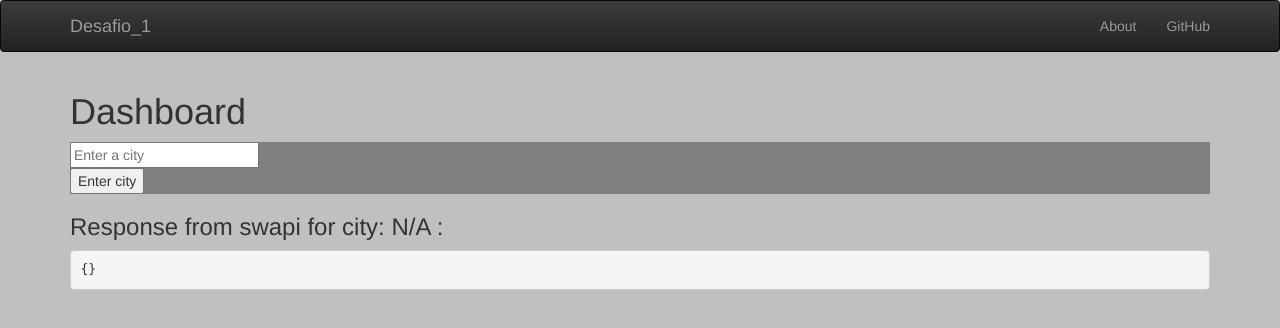
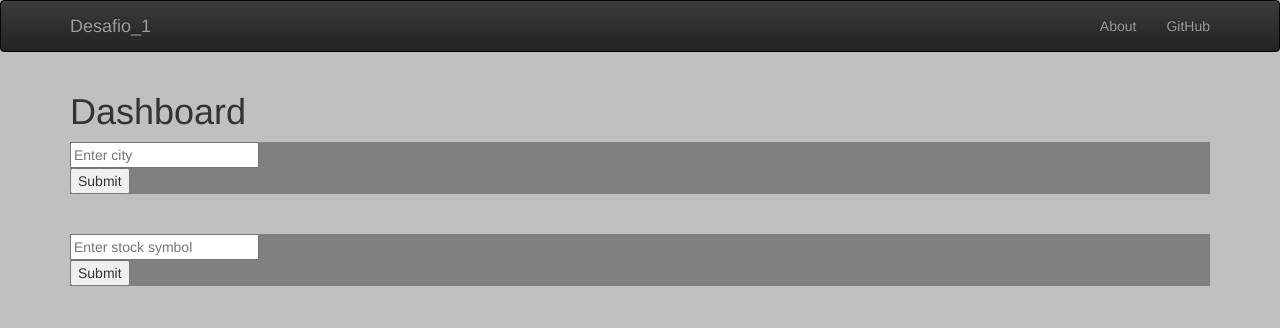
Before and after one commit to nickbouldien/dashboard_desafio, a React app: page /dashboard in a window 1280 px wide. Shown: the top 328 px of the page. Built offline with nearby package versions, Linux system fonts and the light colour scheme; the HTML template or start-up script is replaced by a standard one.

Commit message:
work on stock data reducer, action, etc

```diff
--- a/src/actions/actionCreators.js
+++ b/src/actions/actionCreators.js
@@ -40,11 +40,22 @@ export function applicationError(error) {
   }
 }
 
+/*
+      SEARCH actions
+*/
 export function setSearchTerm(searchTerm) {
   // console.log('setSearchTerm: ', searchTerm);
   return { type: SET_SEARCH_TERM, payload: searchTerm };
 }
 
+export function getSearchTerm(searchTerm, searchType) {
+  // console.log('getWeather called: ', WEATHER_URL);
+  return (dispatch) => {
+    dispatch(setSearchTerm(searchTerm, searchType));
+
+
+  }
+}
 
 /*
       WEATHER actions
@@ -94,8 +105,8 @@ export function getStock(stockSymbol = 'AMZN') {
       console.log('stock response is: ', res.data);
 
       // const response = res && res.data && res.data.data && res.data.data[0];
-      if (response) {
-        dispatch(fetchStock(response));
+      if (res) {
+        dispatch(fetchStock(res));
       }
     })
     .catch((error) => {
--- a/src/components/InputForm.js
+++ b/src/components/InputForm.js
@@ -15,11 +15,10 @@ const InputForm = (props) => {
         type={props.inputType}
         onChange={props.handleSearchTermChange}
         value={props.searchTerm}
-        // placeholder={props.placeholder}
-        placeholder='Enter a city'
+        placeholder={props.placeholder}
       />
       <br />
-      <button onClick={props.submitFn}>Enter city</button>
+      <button onClick={props.submitFn}>Submit</button>
 
     </div>
   )
@@ -29,7 +28,8 @@ InputForm.propTypes = {
   inputType: PropTypes.string,
   searchTerm: PropTypes.string,
   handleSearchTermChange: PropTypes.func.isRequired,
-  submitFn: PropTypes.func.isRequired
+  submitFn: PropTypes.func.isRequired,
+  placeholder: PropTypes.string.isRequired
   // error: PropTypes.oneOfType([
   //   PropTypes.string,
   //   PropTypes.object
@@ -38,7 +38,7 @@ InputForm.propTypes = {
 
 const mapStateToProps = (state, ownProps) => ({
   searchTerm: state.inputReducer.searchTerm,
-  submitFn: ownProps.submitFn
+  submitFn: ownProps.submitFn // necessary??
 });
 
 const mapDispatchToProps = (dispatch) => ({
--- a/src/components/WeatherCard.js
+++ b/src/components/WeatherCard.js
@@ -2,7 +2,7 @@ import React from 'react';
 import PropTypes from 'prop-types';
 
 const WeatherCard = (props) => (
-  <div style={{ backgroundColor: "salmon" }}>
+  <div style={{ backgroundColor: props.color }}>
     <h3>Weather for: {props.city}</h3>
     <ul>
       {/* need to check for units so can display the units correctly after the values */}
@@ -19,6 +19,7 @@ const WeatherCard = (props) => (
 WeatherCard.propTypes = {
   weather: PropTypes.object.isRequired,
   city: PropTypes.string.isRequired,
+  color: PropTypes.string.isRequired
 };
 
 export default WeatherCard;
--- a/src/reducers/root_index.js
+++ b/src/reducers/root_index.js
@@ -5,10 +5,12 @@ import { combineReducers } from 'redux';
 // import * as reducers from './reducers'
 import weatherReducer from './weatherReducer';
 import inputReducer from './inputReducer';
+import stockReducer from './stockReducer';
 
 const rootReducer = combineReducers({
   weatherReducer,
-  inputReducer
+  inputReducer,
+  stockReducer
   // auth: authReducer,
   // searchTerm,
   // locations
--- /dev/null
+++ b/src/reducers/stockReducer.js
@@ -0,0 +1,14 @@
+import { FETCH_STOCK, APP_ERROR } from '../actions/actionTypes';
+
+const stockReducer = (state = {error: '', stock: {}}, action) => {
+  switch(action.type) {
+    case FETCH_STOCK:
+      return { ...state, error: '', stock: action.payload }
+    case APP_ERROR:
+      return { ...state, error: action.payload }
+    default:
+      return state;
+  }
+}
+
+export default stockReducer;
--- a/src/routes/Dashboard.js
+++ b/src/routes/Dashboard.js
@@ -4,24 +4,26 @@ import axios from 'axios';
 import { connect } from 'react-redux';
 import { Image } from 'react-bootstrap';
 import PropTypes from 'prop-types';
-import { getWeather } from '../actions/actionCreators';
+import { getWeather, getStock } from '../actions/actionCreators';
 import Spinner1 from '../components/Spinner1';
 import WeatherCard from '../components/WeatherCard';
 import InputForm from '../components/InputForm';
 
 class Dashboard extends Component {
-  constructor() {
-    super()
+  constructor(props) {
+    super(props)
     this.state = {
       wookieFormat: false,
       weather: null,
       data: null
     }
     this.fetchWeatherData = this.fetchWeatherData.bind(this);
+    this.fetchStockData = this.fetchStockData.bind(this);
+
   }
 
   // componentDidMount() {
-  //   this.fetchWeatherData(false);
+  //   this.fetchStockData();
   // }
 
   // componentDidUpdate(prevProps, prevState) {
@@ -31,11 +33,17 @@ class Dashboard extends Component {
   // }
 
   fetchWeatherData(changeCity) {
-
     // let query = `memphis`;
     const query = this.props.searchTerm;
     // console.log('the props are: ', this.props, 'searchTerm: ', query);
     this.props.getWeatherForCity(query);
+  }
+
+  fetchStockData() {
+    // let stockQuery = `GOOG`;
+    const stock = this.props.searchTerm;
+    // console.log('the props are: ', this.props, 'searchTerm: ', query);
+    this.props.getStockInfo(stock);
   }
 
 
@@ -54,18 +62,24 @@ class Dashboard extends Component {
           </pre>)
         }
 
-        <InputForm submitFn={this.fetchWeatherData} type={"text"} />
+        <InputForm submitFn={this.fetchWeatherData} type={"text"} placeholder={"Enter city"} />
+        <br />
+        <br />
+        <InputForm submitFn={this.fetchStockData} type={"text"} placeholder={"Enter stock symbol"} />
 
         {/* <button onClick={this.refresh}>Call Swapi again</button> */}
 
-        { weather && city && <WeatherCard weather={weather} city={city} /> }
+        { weather && city && <WeatherCard weather={weather} city={city} color={'gray'} /> }
+
+        {/* { weather && city && <WeatherCard weather={weather} city={city} color={'lightblue'} /> } */}
+
 
         {/* eslint-disable react/jsx-indent */}
-      {(
+      {/* {(
         <div>
-          {/* <Image src={`/images/${character}.png`} responsive thumbnail alt={`Image for ${character}`} /> */}
+          <Image src={`/images/${character}.png`} responsive thumbnail alt={`Image for ${character}`} />
 
-          <h3>Response from swapi for city: {city || 'N/A'} :</h3>
+          <h3>Weather for city: {city || 'N/A'} :</h3>
           <pre>
             <code>
               {JSON.stringify(weather, null, 4)}
@@ -74,7 +88,7 @@ class Dashboard extends Component {
 
         </div>
       ) || <Spinner1 />
-      }
+      } */}
 
       </div>
     )
@@ -90,6 +104,7 @@ Dashboard.propTypes = {
   city: PropTypes.string,
   searchTerm: PropTypes.string,
   getWeatherForCity: PropTypes.func.isRequired,
+  getStockInfo: PropTypes.func.isRequired,
   error: PropTypes.oneOfType([
     PropTypes.string,
     PropTypes.object
@@ -99,6 +114,7 @@ Dashboard.propTypes = {
 const mapStateToProps = (state, ownProps) => ({
   weather: state.weatherReducer.weather,
   city: state.weatherReducer.weather.city_name,
+  stockData: state.stockReducer,
   error: state.weatherReducer.error,
   searchTerm: state.inputReducer.searchTerm
 });
@@ -110,6 +126,9 @@ const mapStateToProps = (state, ownProps) => ({
 const mapDispatchToProps = (dispatch) => ({
   getWeatherForCity(query) {
     dispatch(getWeather(query));
+  },
+  getStockInfo(stock) {
+    dispatch(getStock(stock));
   }
 });
 
```
